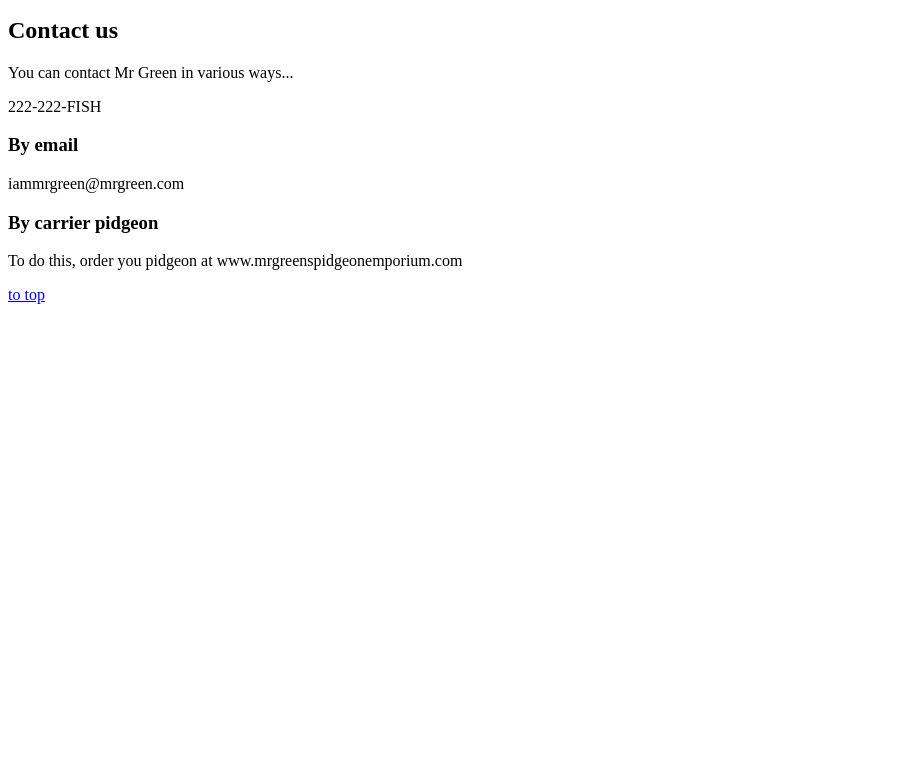
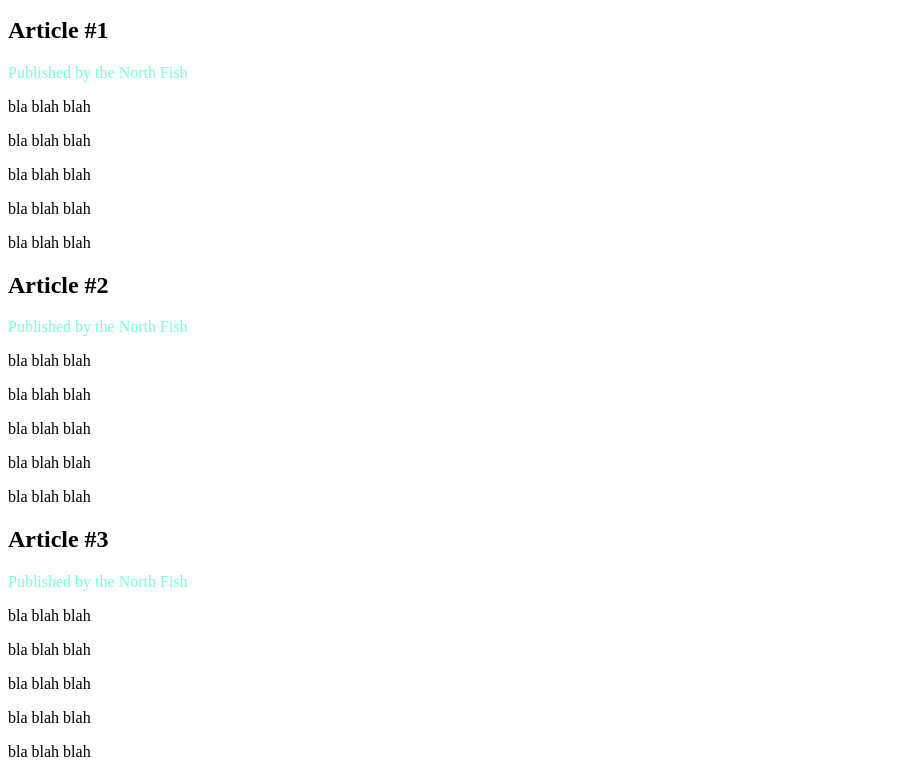
Before and after one commit to JackS86/Learn-html-course, a plain HTML site: page index.html in a window 1280 px wide. Shown: the part 1309-2080 px from the top of the page, without its empty margins (0-900 px from the left). Before the commit the page ends 1621 px from the top, so only its background shows below. Drawn offline with Linux system fonts and the light colour scheme.

Commit message:
articles added

```diff
--- a/css/main.css
+++ b/css/main.css
@@ -1,4 +1,4 @@
-
+/* Style header */
 
 #header{
     position: absolute;
@@ -38,3 +38,10 @@ strong{
 
     color:honeydew;
 }
+
+#contact-us > p{
+    color:aqua;
+}
+#articles h2 + p{
+color:aquamarine;
+}
--- a/index.html
+++ b/index.html
@@ -18,13 +18,14 @@
 
 
 
-        <img src="images/yellow-fish-1392311-1599x1199.jpg" alt="Mr Green's Emporium" width="100%" height="950px">
+    <img src="images/yellow-fish-1392311-1599x1199.jpg" alt="Mr Green's Emporium" width="100%" height="950px">
 
-        <div id="header">
+    <div id="header">
 
         <h1>Welcome to my<br>smelly <strong>fish shop</strong></h1>
         <hr>
         <p>We sell the smeliest fish on the planet</p>
+
 
     </div>
 
@@ -59,20 +60,54 @@
 
     </div>
 
+    <div id="articles">
+        <h2>Article #1</h2>
+        <p>Published by the North Fish</p>
+        <p>bla blah blah</p>
+        <p>bla blah blah</p>
+        <p>bla blah blah</p>
+        <p>bla blah blah</p>
+        <p>bla blah blah</p>
+    </div>
+
+    <div id="articles">
+        <h2>Article #2</h2>
+        <p>Published by the North Fish</p>
+        <p>bla blah blah</p>
+        <p>bla blah blah</p>
+        <p>bla blah blah</p>
+        <p>bla blah blah</p>
+        <p>bla blah blah</p>
+    </div>
+
+    <div id="articles">
+        <h2>Article #3</h2>
+        <p>Published by the North Fish</p>
+        <p>bla blah blah</p>
+        <p>bla blah blah</p>
+        <p>bla blah blah</p>
+        <p>bla blah blah</p>
+        <p>bla blah blah</p>
+    </div>
+
     <div id="contact-us">
 
         <h2>Contact us</h2>
         <p>You can contact Mr Green in various ways...</p>
+
         <div class="contact-method">
             <p>222-222-FISH</p>
         </div>
+
         <div class="contact-method">
             <h3>By email</h3>
             <p>iammrgreen@mrgreen.com</p>
         </div>
+
         <div class="contact-method">
             <h3>By carrier pidgeon</h3>
             <p>To do this, order you pidgeon at www.mrgreenspidgeonemporium.com</p>
+
         </div>
 
     </div>
```
